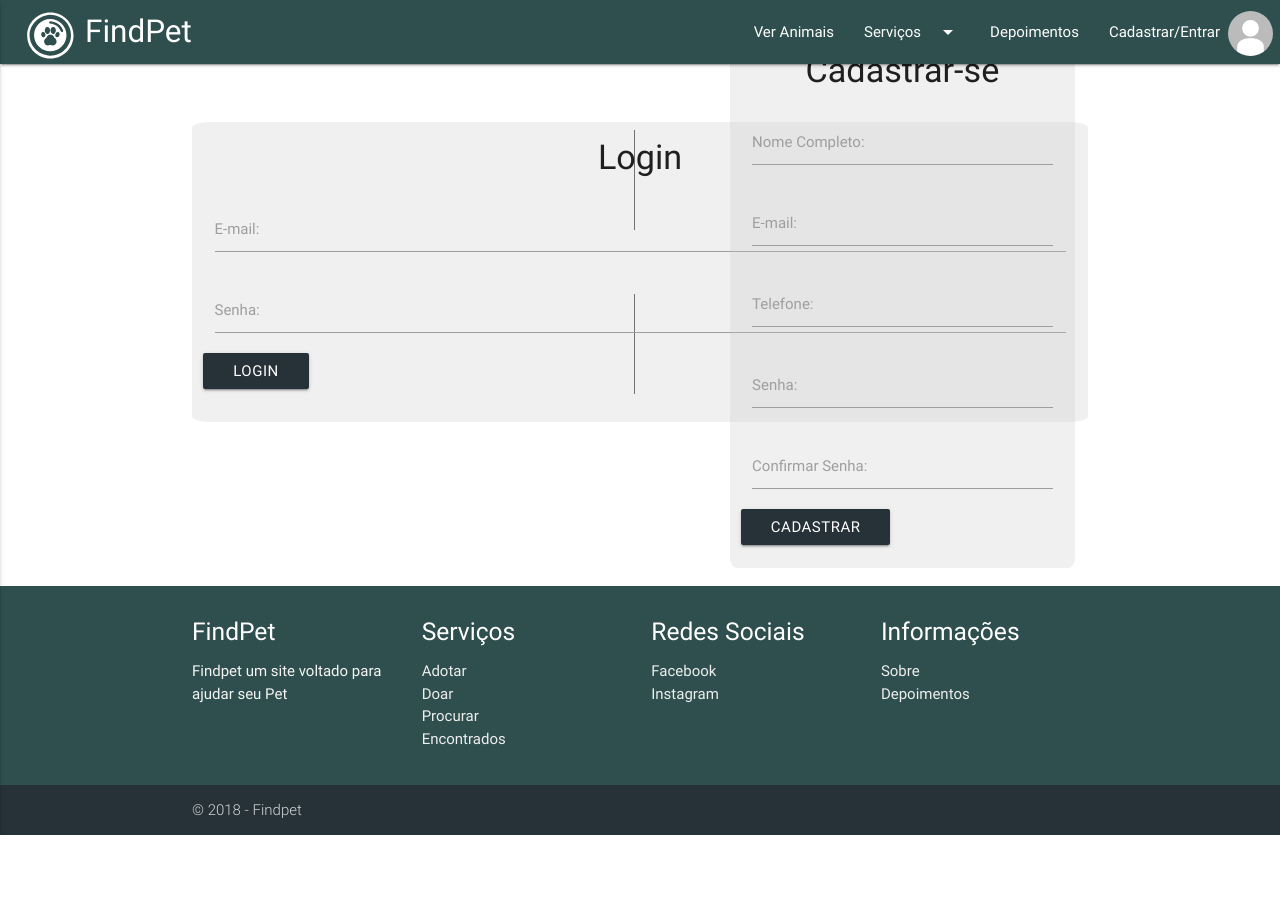
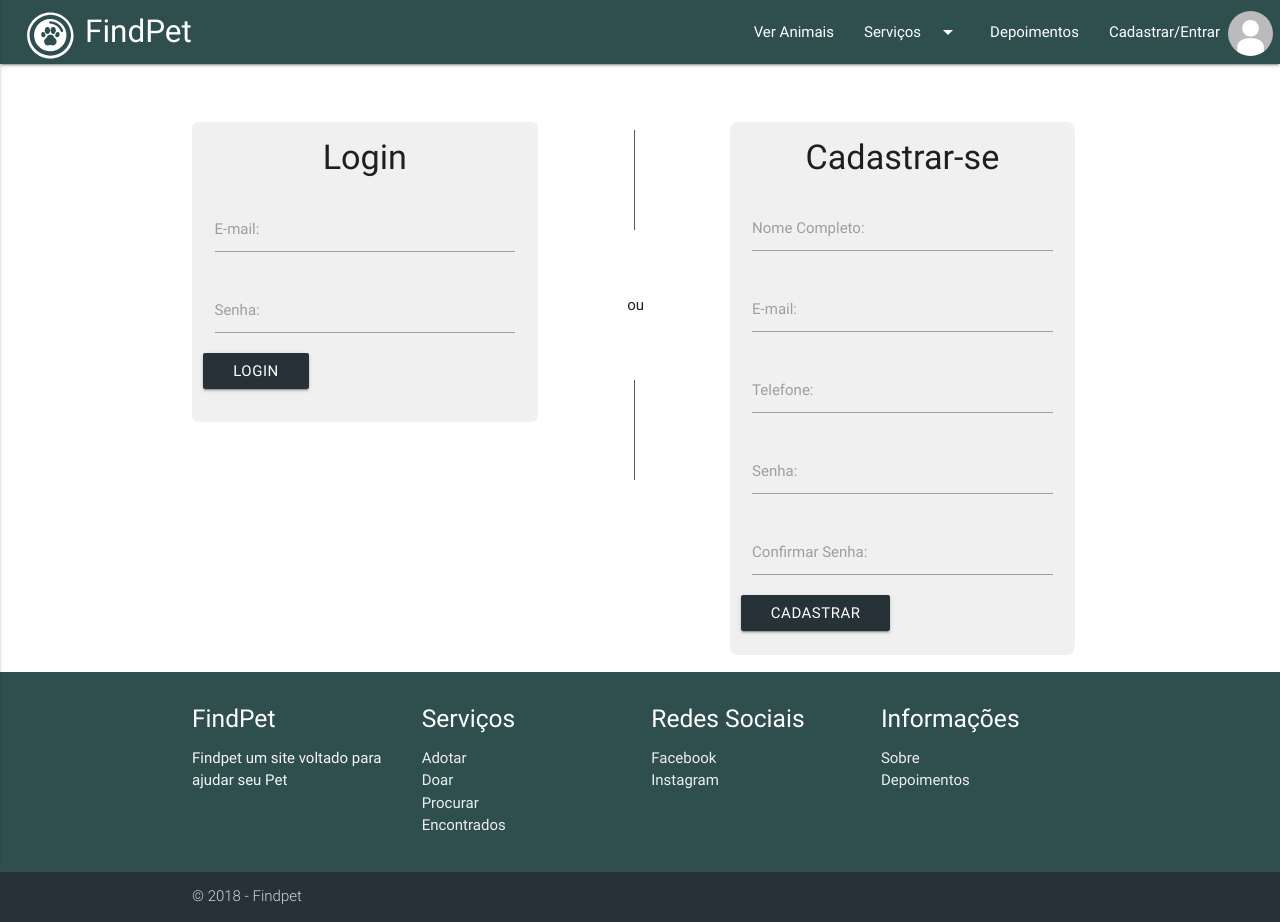
Before and after one commit to CavalcanteRaphael/FindPet, a PHP site: page /cadastro.php in a window 1280 px wide. Before the commit the page ends 835 px from the top, so only its background shows below. Run offline with PHP 8.4, Linux system fonts and the light colour scheme.

Commit message:
consertando erro

```diff
--- a/css/style.css
+++ b/css/style.css
@@ -225,6 +225,15 @@
     margin-top: 10%;
     margin-bottom: 5%;
 }
+#loginUsuario {
+    width: 70%;
+    height: 300px;
+    background-color: #c3c3c340;
+    border-radius: 2%;
+    margin-left: 15%;
+    float: left;
+    margin-top: 3%;
+}
 @media only screen and (min-width: 901px) {
     #cadastrarUsuario{
         position: absolute;
@@ -240,22 +249,13 @@
         width: 27%;
     }
 }
-#loginUsuario {
-	width: 70%;
-	height: 300px;
-	background-color: #c3c3c340;
-	border-radius: 2%;
-	margin-left: 15%;
-	float: left;
-	margin-top: 3%;
-}
 /* ---------------------------------------   INICIO DO LOGIN E CADASTRO -> CADASTRO.PHP  ------------------------- */
 
 
 
 /* ---------------------------------------   INICO DO -OU-  -> CADASTRO.PHP  ------------------------- */
 #ou {
-    display: none;
+    visibility: hidden;
 }
 @media only screen and (min-width: 901px) {
     .box {
@@ -270,6 +270,7 @@
     	color: #575757;
     }
     #ou{
+        visibility: visible;
     	margin-left: 49%;
     	margin-top: 5%;
     }
```
